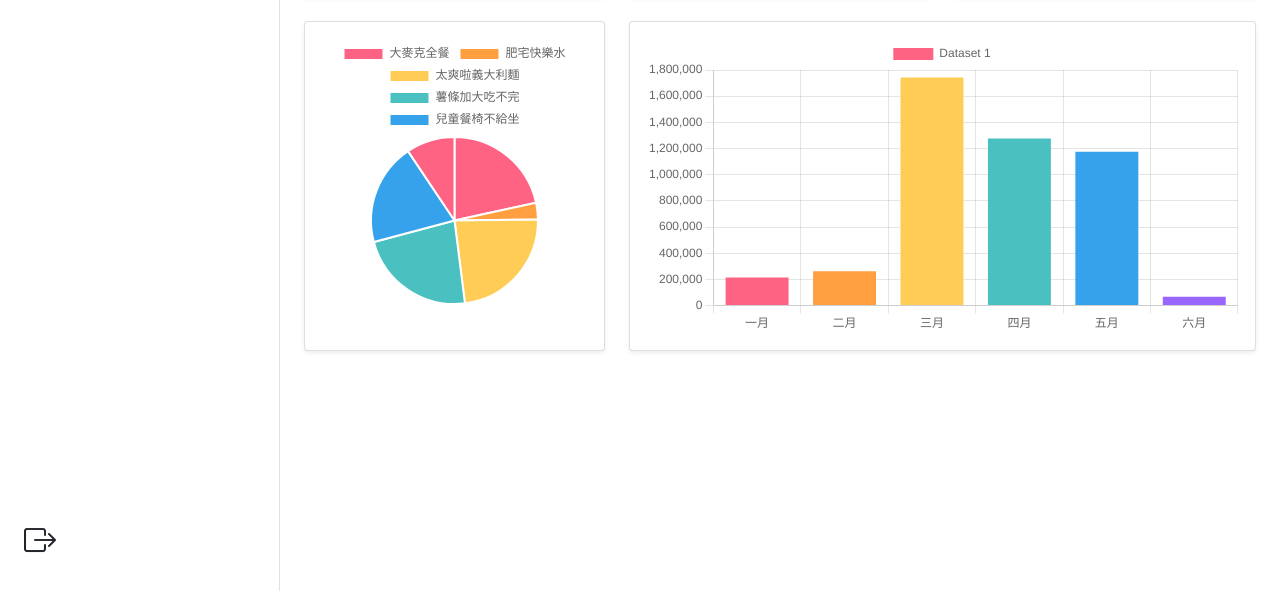
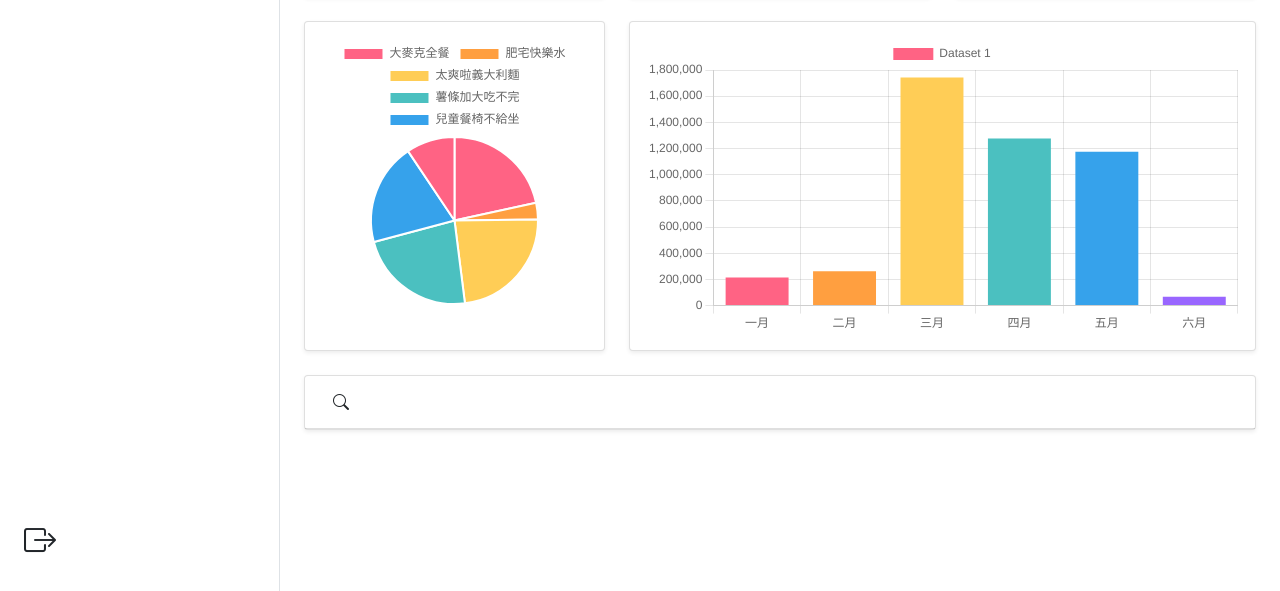
Before and after one commit to afwyou/Hexschool-Bootstrap5-Dashboard, a website: page home.html in a window 1280 px wide. Shown: the part 209-800 px from the top of the page. Drawn offline with nearby package versions, Linux system fonts and the light colour scheme.

Commit message:
表格運用 搜尋列

```diff
--- a/home.html
+++ b/home.html
@@ -101,7 +101,7 @@
           </div>
         </div>
 
-        <div class="row">
+        <div class="row g-4 mb-4">
           <div class="col-lg-4">
             <div class="card shadow-sm h-100">
               <div class="card-body">
@@ -114,6 +114,17 @@
               <div class="card-body">
                 <canvas id="bar-chart" class="img-fluid"></canvas>
               </div>
+            </div>
+          </div>
+        </div>
+
+        <div class="card shadow-sm">
+          <div class="card-header bg-transparent">
+            <div class="input-group">
+              <span class="input-group-text border-0 bg-white">
+                <i class="bi bi-search"></i>
+              </span>
+              <input type="text" class="form-control border-0 shadow-none">
             </div>
           </div>
         </div>
```
